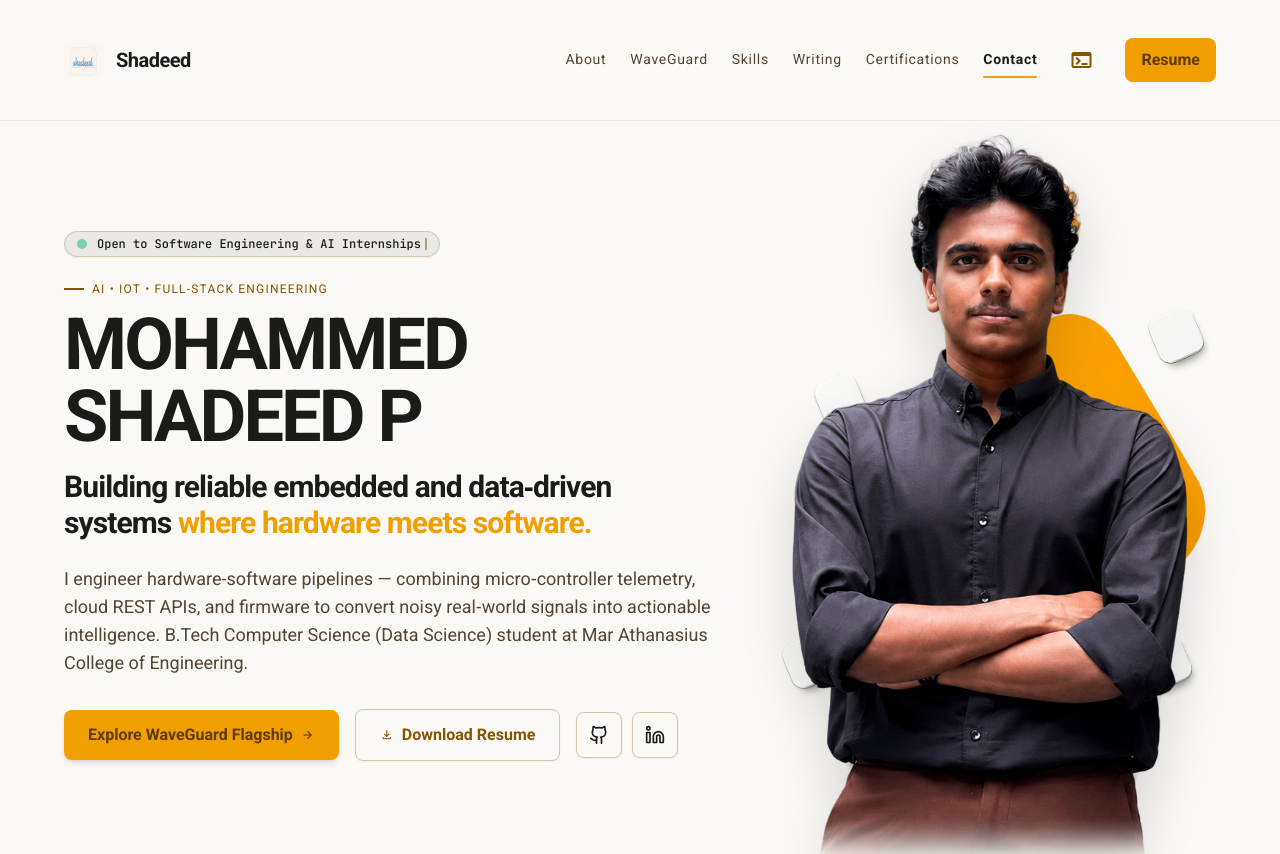
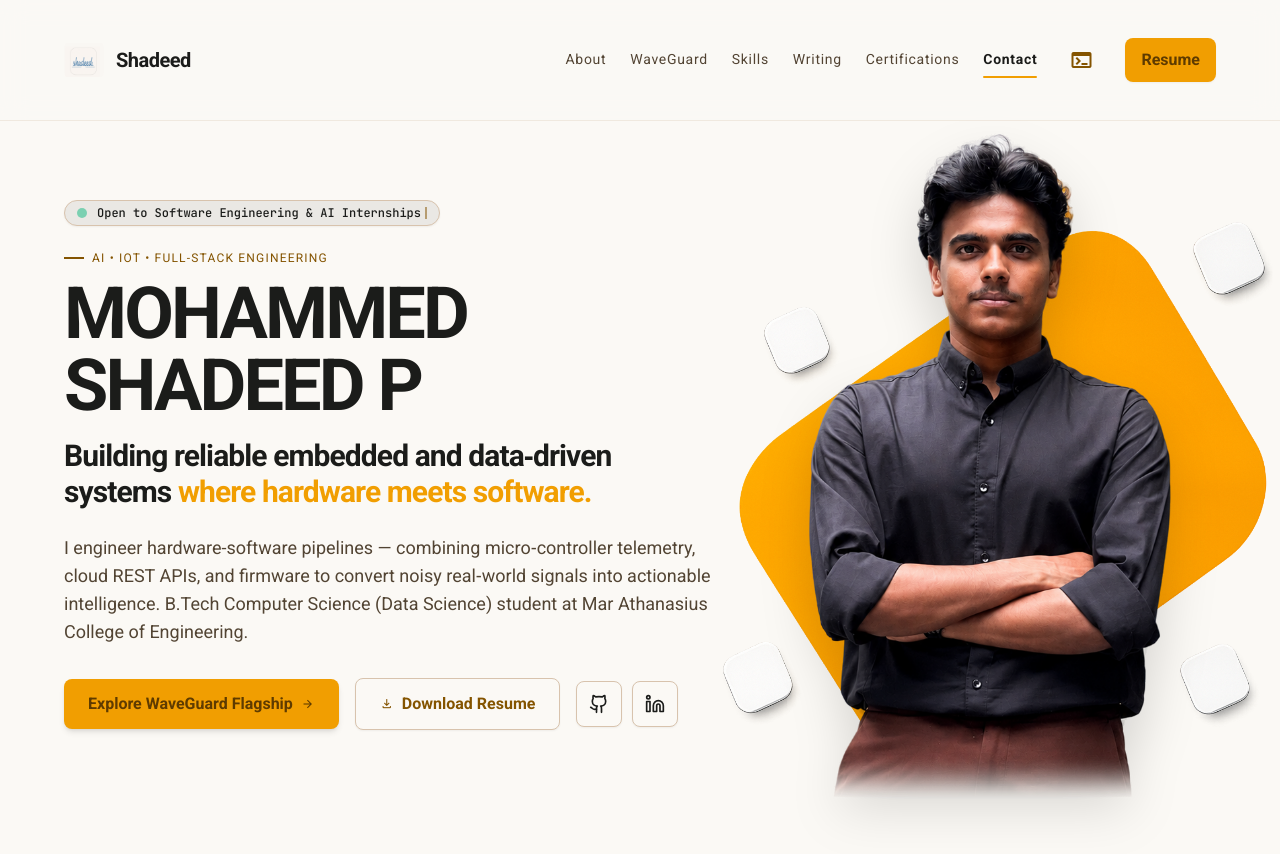
Before and after one commit to shadeed2004-gif/shadeed2004-gif.github.io, a React (Vite) app: page / in a window 1280 px wide. Shown: the top 854 px of the page. Built offline with nearby package versions, Linux system fonts and the light colour scheme.

Commit message:
style: enlarge hero background card graphic around portrait to match target design

```diff
--- a/src/components/Hero.jsx
+++ b/src/components/Hero.jsx
@@ -109,18 +109,18 @@ export default function Hero() {
           transition={{ duration: 0.7, delay: 0.2 }}
           className="md:col-span-5 flex justify-center items-center relative"
         >
-          <div className="relative w-full max-w-[440px] aspect-[4/5] flex items-end justify-center">
-            {/* Background Orange Graphic Card with Floating Tiles */}
+          <div className="relative w-full max-w-[480px] aspect-[4/5] flex items-end justify-center">
+            {/* Background Orange Graphic Card with Floating Tiles - Enlarged */}
             <img
               src="/hero-bg-card.png"
               alt="Design Accent"
-              className="absolute inset-0 w-full h-full object-contain pointer-events-none"
+              className="absolute inset-0 w-full h-full object-contain pointer-events-none scale-110 sm:scale-125 origin-center transition-transform"
             />
             {/* Cutout Portrait */}
             <img
               src="/shadeed-photo-hero.png"
               alt="Mohammed Shadeed P"
-              className="relative z-10 w-[92%] h-auto object-contain drop-shadow-2xl"
+              className="relative z-10 w-[78%] sm:w-[82%] h-auto object-contain drop-shadow-2xl"
             />
           </div>
         </motion.div>
```
